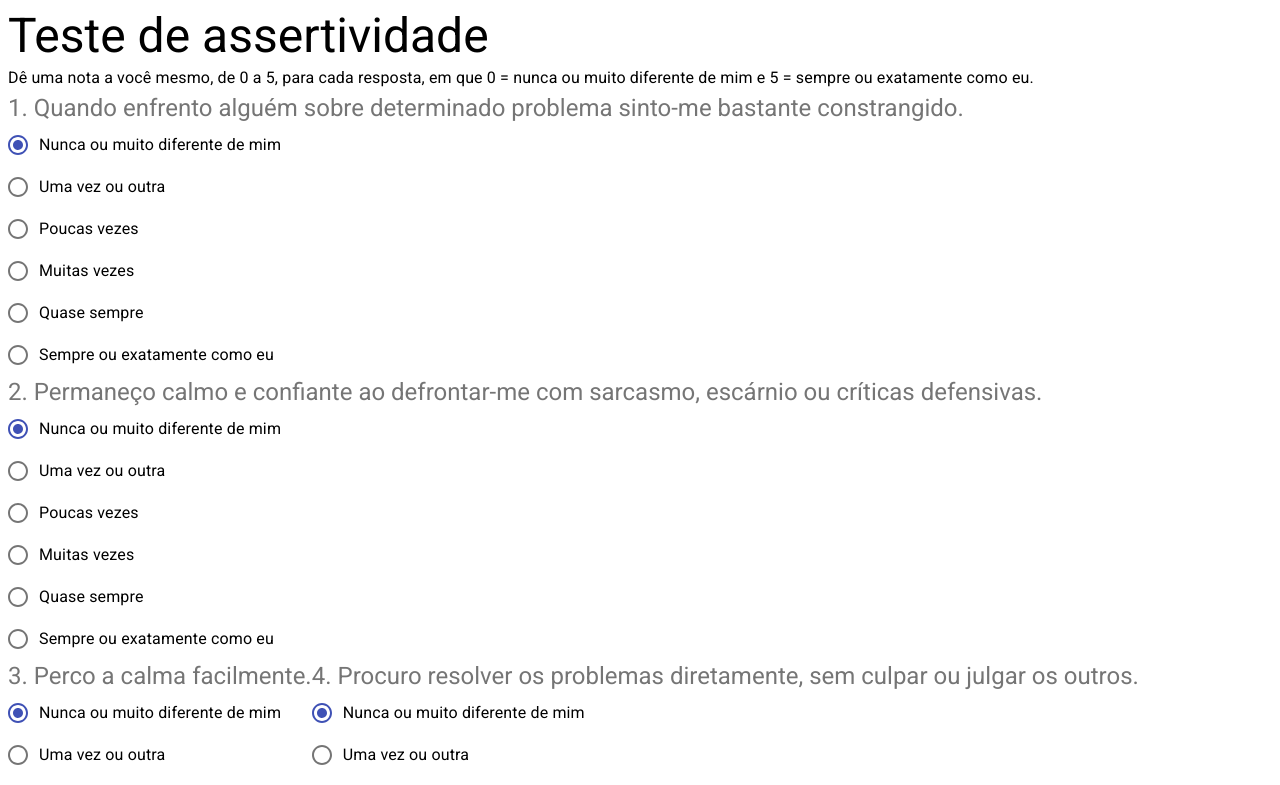
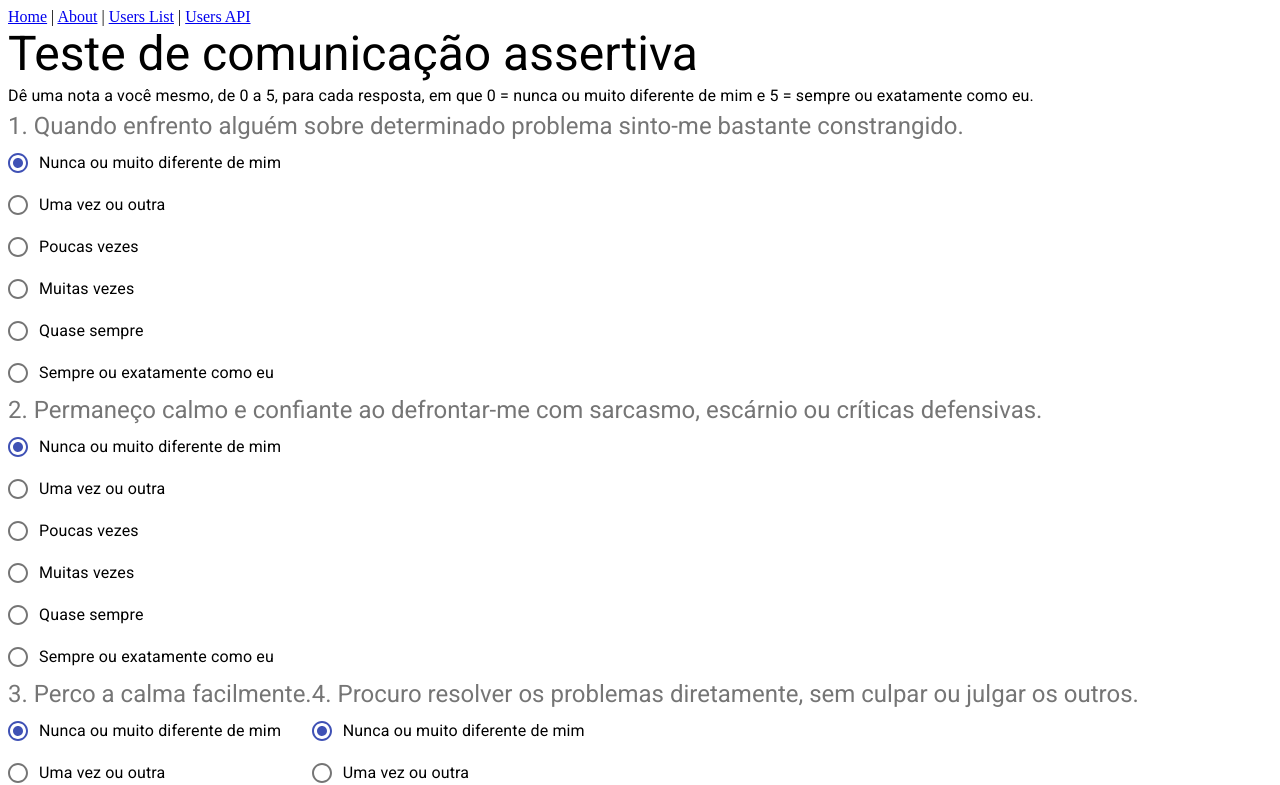
Before and after one commit to renvieir/blog, a Next.js app: page /teste/assertividade in a window 1280 px wide. Shown: the top 785 px of the page. Built offline with nearby package versions, Linux system fonts and the light colour scheme.

Commit message:
refactor: use Layout component on tests

```diff
--- a/pages/teste/assertividade.tsx
+++ b/pages/teste/assertividade.tsx
@@ -9,6 +9,7 @@ import Button from "@material-ui/core/Button";
 import TextField from "@material-ui/core/TextField";
 import { useFormik } from "formik";
 import { useEffect, useState } from "react";
+import Layout from "../../components/Layout";
 
 const questions = [
   {
@@ -181,17 +182,15 @@ export default function Assertividade() {
     }
   }, []);
   return (
-    <>
+    <Layout title="Teste de Comunicação Assertiva">
       <Head>
-        <title>Teste de Assertividade na Comunicação</title>
-        <meta name="viewport" content="initial-scale=1.0, width=device-width" />
         <link
           rel="stylesheet"
           href="https://fonts.googleapis.com/css?family=Roboto:300,400,500,700&display=swap"
         />
       </Head>
       <main>
-        <Typography variant="h3">Teste de assertividade</Typography>
+        <Typography variant="h3">Teste de comunicação assertiva</Typography>
         {!showResult && (
           <>
             <Typography variant="subtitle1">{pageMessage}</Typography>
@@ -348,6 +347,6 @@ export default function Assertividade() {
           </>
         )}
       </main>
-    </>
+    </Layout>
   );
 }
```
